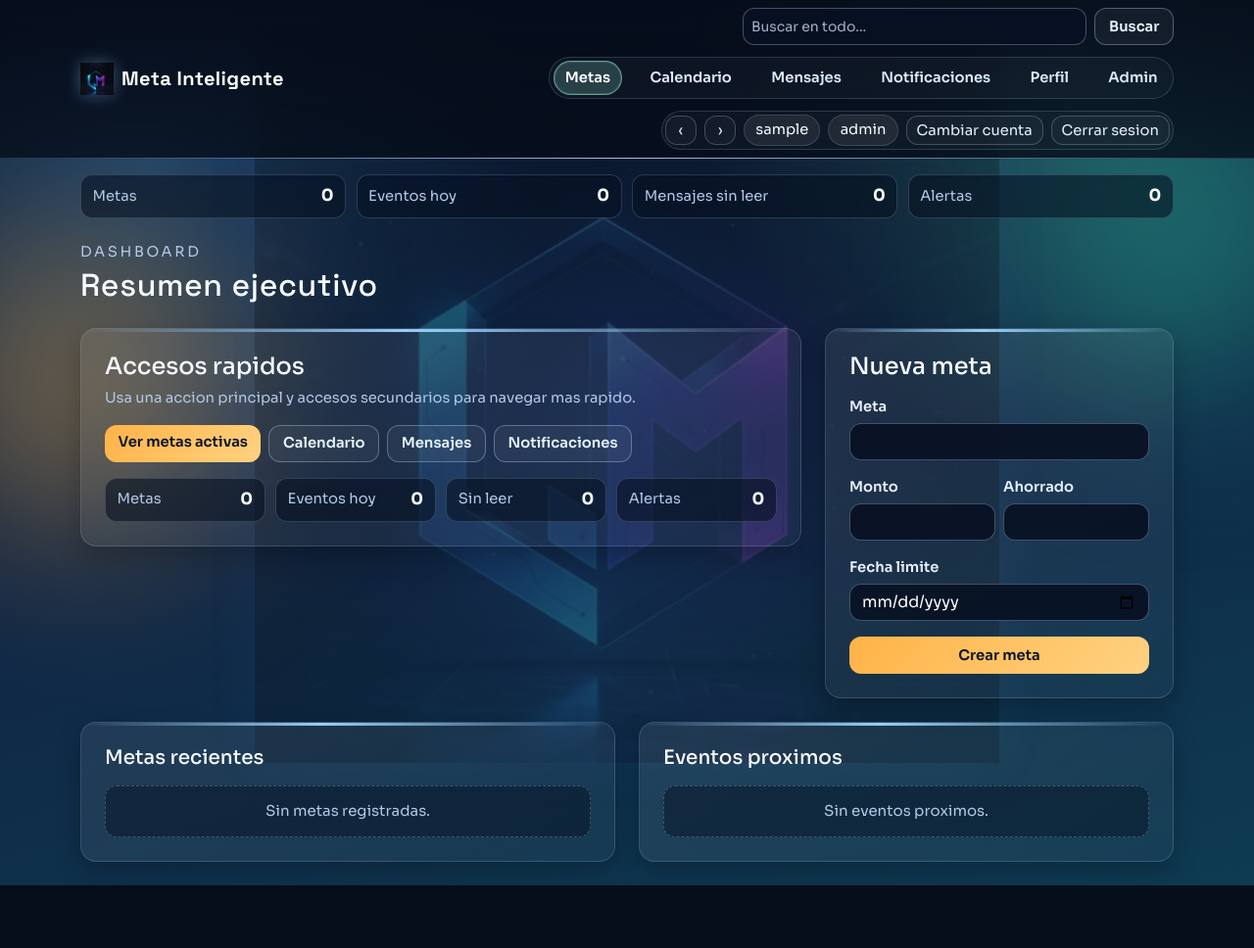
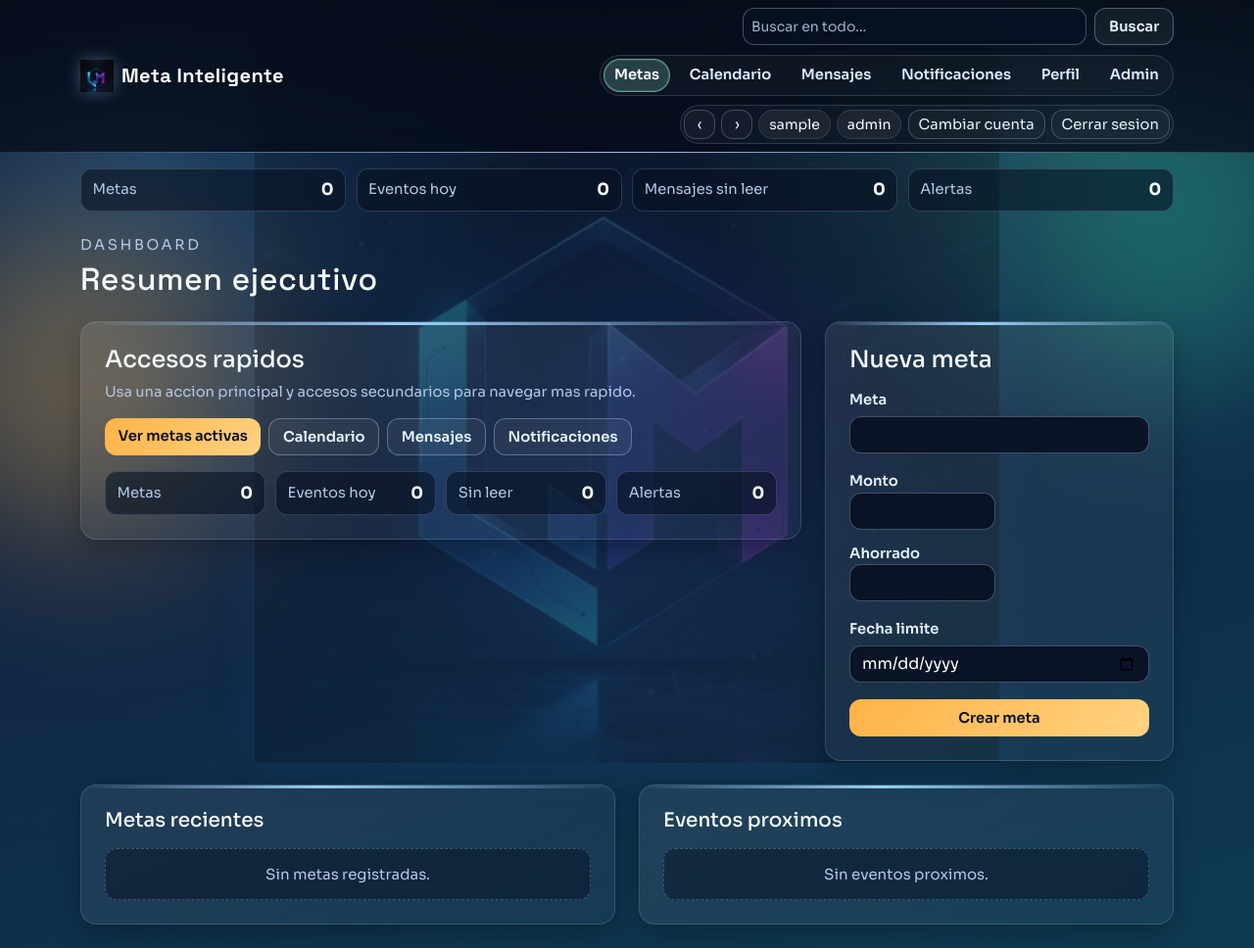
Before and after one commit to sintel-it/meta90_app, a Flask app: page /inicio in a window 1280 px wide. Shown: the whole page at 98% size. Before the commit the page ends 904 px from the top, so only its background shows below. Run offline with Flask 3, Linux system fonts and the light colour scheme; the visitor is signed in with stand-in values (Sample User, id 1); data that the repository does not hold is empty.

Commit message:
ui polish: cleaner topbar chips, improved form rhythm, and consistent home cards

```diff
--- a/static/css/app.css
+++ b/static/css/app.css
@@ -148,11 +148,11 @@ body.module-perfil {
 
 .app-user-chip {
     color: var(--text-main);
-    background: rgba(255, 255, 255, 0.08);
-    border: 1px solid var(--line);
-    padding: 0.25rem 0.7rem;
+    background: rgba(255, 255, 255, 0.06);
+    border: 1px solid rgba(183, 206, 255, 0.14);
+    padding: 0.22rem 0.62rem;
     border-radius: 999px;
-    font-size: 0.92rem;
+    font-size: 0.88rem;
 }
 
 .app-pill-btn {
@@ -163,11 +163,11 @@ body.module-perfil {
     flex-wrap: wrap;
     justify-content: flex-end;
     width: 100%;
-    gap: var(--space-2) !important;
+    gap: 0.6rem !important;
 }
 
 .app-main-links {
-    gap: var(--space-3);
+    gap: 0.55rem;
     padding: 0.2rem;
     border: 1px solid rgba(183, 206, 255, 0.18);
     border-radius: 999px;
@@ -209,7 +209,7 @@ body.module-perfil {
     text-decoration: none;
     font-size: 0.92rem;
     font-weight: 600;
-    padding: 0.36rem 0.7rem;
+    padding: 0.33rem 0.62rem;
     border: 1px solid transparent;
     border-radius: 999px;
     transition: color 0.18s ease, border-color 0.18s ease, background-color 0.18s ease;
@@ -230,7 +230,7 @@ body.module-perfil {
 
 .app-user-actions {
     margin-left: auto;
-    gap: 0.5rem;
+    gap: 0.38rem;
     padding: 0.2rem;
     border-radius: 999px;
     border: 1px solid rgba(183, 206, 255, 0.18);
@@ -369,7 +369,12 @@ body.app-loading .app-panel::before {
 
 .stack-sm {
     display: grid;
-    gap: var(--space-3);
+    gap: 1.1rem;
+}
+
+.stack-sm > div {
+    display: grid;
+    gap: 0.34rem;
 }
 
 .app-input {
@@ -404,7 +409,7 @@ body.app-loading .app-panel::before {
     color: #e7f1ff;
     font-weight: 600;
     font-size: 0.92rem;
-    margin-bottom: 0.35rem;
+    margin-bottom: 0;
 }
 
 .app-btn-primary,
@@ -665,7 +670,12 @@ body.app-loading .app-panel::before {
 .message-item {
     background: rgba(5, 14, 29, 0.42);
     border-color: rgba(183, 206, 255, 0.18) !important;
-    padding: 0.95rem !important;
+    border-radius: var(--radius-md) !important;
+    padding: 0.9rem 0.95rem !important;
+    min-height: 78px;
+    display: flex;
+    flex-direction: column;
+    justify-content: center;
 }
 
 .message-avatar {
@@ -807,6 +817,10 @@ body.compact-ui .kpi-strip {
     text-align: center;
 }
 
+.home-list .message-item .soft-text {
+    line-height: 1.3;
+}
+
 .login-account-chooser {
     position: relative;
     overflow: hidden;
@@ -929,7 +943,7 @@ body.compact-ui .kpi-strip {
         width: 100%;
         flex-wrap: wrap;
         gap: 0.4rem;
-        border-radius: 14px;
+        border-radius: var(--radius-md);
     }
 
     .kpi-strip {
@@ -940,6 +954,10 @@ body.compact-ui .kpi-strip {
         order: 3;
     }
 
+    .stack-sm .btn.app-btn-primary {
+        width: 100%;
+    }
+
     .message-actions {
         margin-left: 0;
     }
--- a/templates/base.html
+++ b/templates/base.html
@@ -9,7 +9,7 @@
     <link rel="preconnect" href="https://fonts.gstatic.com" crossorigin>
     <link href="https://fonts.googleapis.com/css2?family=Sora:wght@400;500;600;700;800&family=Space+Grotesk:wght@500;700&display=swap" rel="stylesheet">
     <link href="https://cdn.jsdelivr.net/npm/bootstrap@5.3.2/dist/css/bootstrap.min.css" rel="stylesheet">
-    <link href="{{ url_for('static', filename='css/app.css', v='pro-polish9') }}" rel="stylesheet">
+    <link href="{{ url_for('static', filename='css/app.css', v='pro-polish10') }}" rel="stylesheet">
     <link rel="icon" type="image/png" href="{{ url_for('static', filename='img/logo.png') }}">
 </head>
 {% set endpoint = request.endpoint or '' %}
--- a/templates/metas/inicio.html
+++ b/templates/metas/inicio.html
@@ -71,7 +71,7 @@
     <div class="col-lg-6" data-reveal>
         <div class="app-card p-4 h-100">
             <h5 class="mb-3">Metas recientes</h5>
-            <div class="d-grid gap-2">
+            <div class="d-grid gap-2 home-list">
                 {% for m in metas_recientes %}
                     <div class="message-item rounded-3">
                         <div class="fw-semibold">{{ m.meta }}</div>
@@ -86,7 +86,7 @@
     <div class="col-lg-6" data-reveal>
         <div class="app-card p-4 h-100">
             <h5 class="mb-3">Eventos proximos</h5>
-            <div class="d-grid gap-2">
+            <div class="d-grid gap-2 home-list">
                 {% for e in eventos_proximos %}
                     <div class="message-item rounded-3">
                         <div class="fw-semibold">{{ e.titulo }}</div>
```
